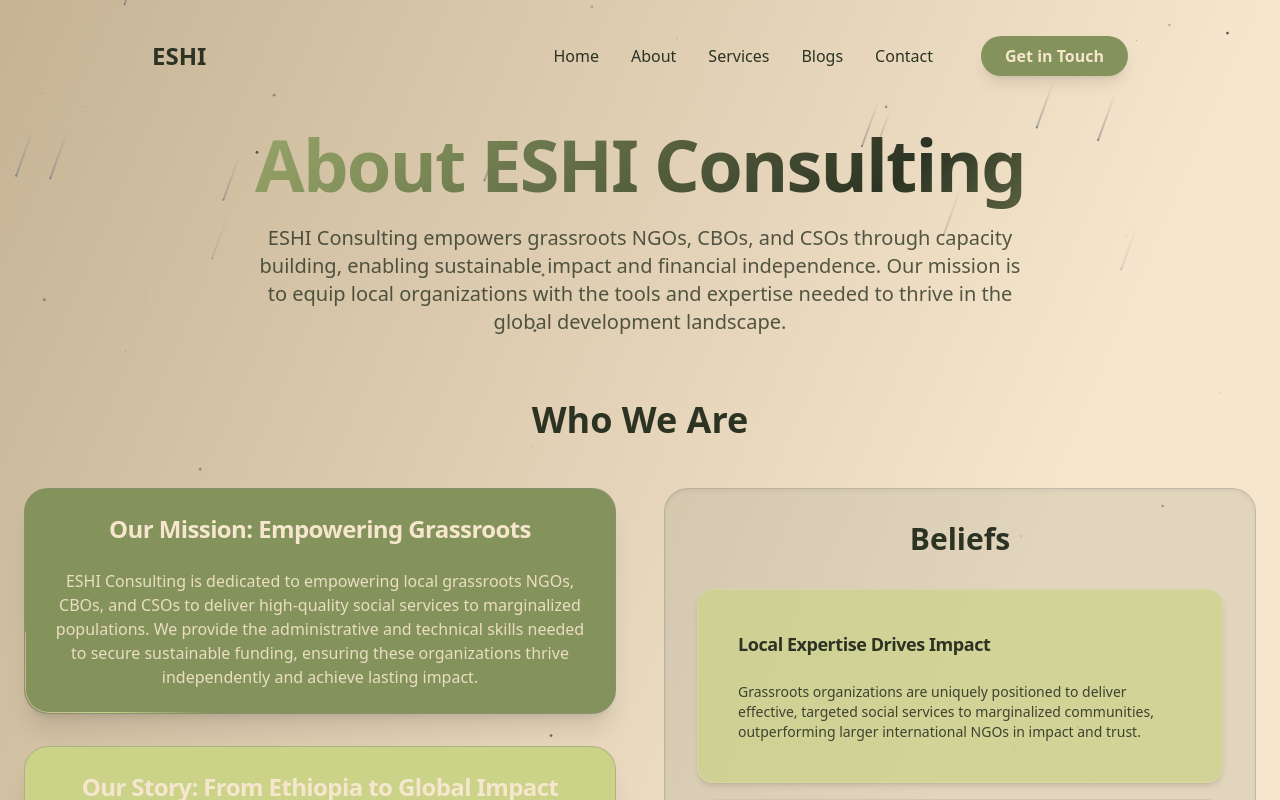
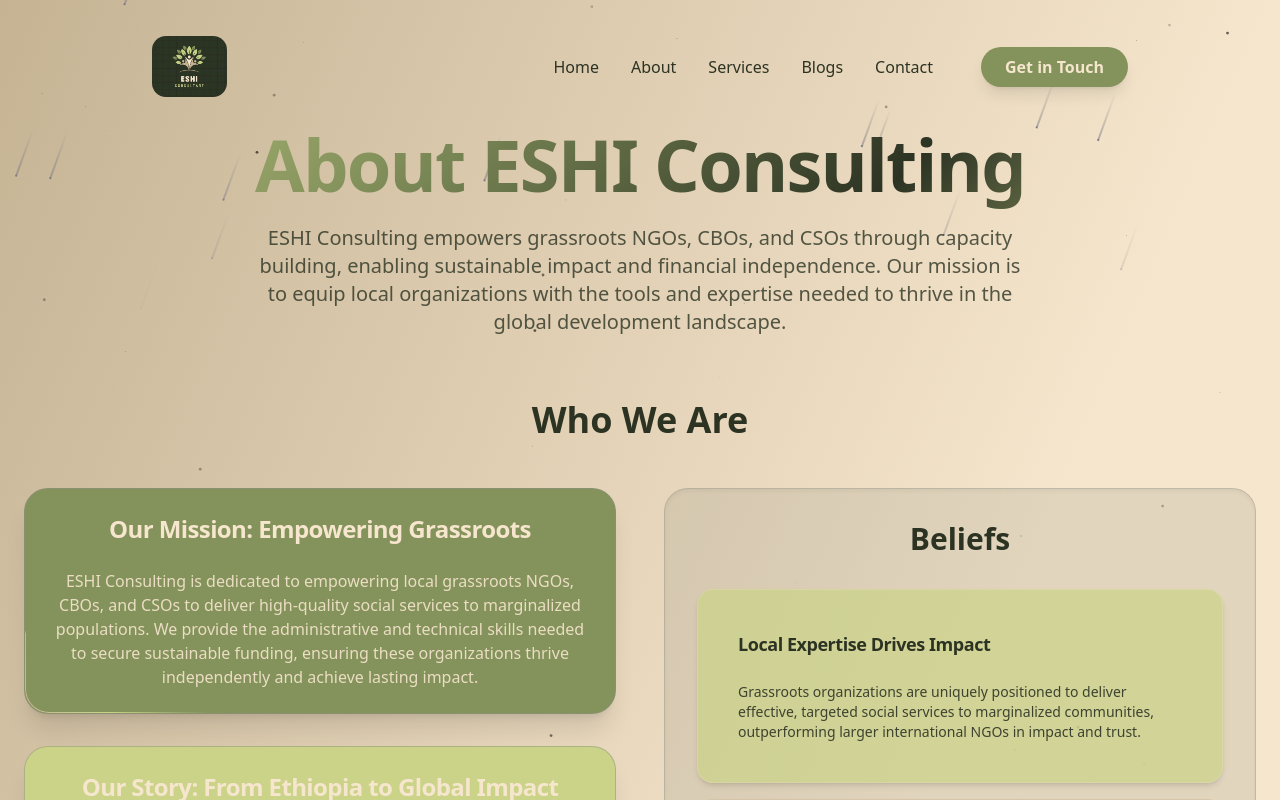
Before and after one commit to Dag-im/eshi-website, a Next.js app in the folder frontend/: page /about in a window 1280 px wide. Shown: the top 800 px of the page. Built offline with nearby package versions, Linux system fonts and the light colour scheme.

Commit message:
Refactor code structure for improved readability and maintainability

```diff
--- a/frontend/app/blogs/[slug]/page.tsx
+++ b/frontend/app/blogs/[slug]/page.tsx
@@ -191,6 +191,8 @@
           <Image
             src={blog.imageUrl}
             alt={blog.title}
+            width={800}
+            height={400}
             className="w-full h-64 md:h-96 object-cover rounded-3xl shadow-xl"
           />
         </motion.div>
--- a/frontend/app/page.tsx
+++ b/frontend/app/page.tsx
@@ -5,7 +5,7 @@
 import Services from '@/components/home/services';
 
 const heroBg = {
-  src: 'https://images.unsplash.com/photo-1708417135873-1e997cb491bc?q=80&w=1740&auto=format&fit=crop&ixlib=rb-4.1.0&ixid=M3wxMjA3fDB8MHxwaG90by1wYWdlfHx8fGVufDB8fHx8fA%3D%3D',
+  src: '/hero-bg.png',
   alt: 'ESHI Consulting background',
 };
 
--- a/frontend/components/blogs/BlogCard.tsx
+++ b/frontend/components/blogs/BlogCard.tsx
@@ -47,6 +47,7 @@
           <Image
             src={imageUrl}
             alt={title}
+            fill
             className="w-full h-full object-cover rounded-t-3xl transition-transform duration-300 group-hover:scale-110"
           />
           <div className="absolute inset-0 bg-[var(--color-avocado)]/30 transition-opacity duration-300 group-hover:opacity-60" />
--- a/frontend/components/services/ImpactSection.tsx
+++ b/frontend/components/services/ImpactSection.tsx
@@ -90,8 +90,8 @@
               <Card className="relative rounded-3xl border border-white/20 bg-white/10 backdrop-blur-xl shadow-xl hover:shadow-2xl transition-all duration-500 overflow-hidden">
                 {/* Enhanced BorderBeam */}
                 <BorderBeam
-                  size={250}
-                  duration={4 + i * 2}
+                  size={150}
+                  duration={8 + i * 2}
                   colorFrom="var(--color-avocado)"
                   colorTo="var(--color-deco)"
                   borderWidth={2}
@@ -102,6 +102,7 @@
                     <Image
                       src={org.logo}
                       alt={`${org.name} logo`}
+                      fill
                       className="absolute inset-0 w-full h-full object-cover transition-transform duration-700 group-hover:scale-110 group-hover:rotate-3"
                     />
                   </div>
--- a/frontend/components/shared/NavBar.tsx
+++ b/frontend/components/shared/NavBar.tsx
@@ -2,6 +2,7 @@
 
 import { AnimatePresence, motion } from 'framer-motion';
 import { Menu, X } from 'lucide-react';
+import Image from 'next/image';
 import Link from 'next/link';
 import { useEffect, useState } from 'react';
 
@@ -46,7 +47,14 @@
       <div className="flex justify-between items-center px-6 py-3">
         {/* Logo */}
         <div className="text-xl md:text-2xl font-bold text-[var(--color-rangitoto)]">
-          ESHI
+          <Image
+            src={'/eshi.png'}
+            alt="ESHI Consulting Logo"
+            width={75}
+            height={75}
+            priority
+            className="rounded-xl"
+          />
         </div>
 
         {/* Desktop Links */}
```
Also changed, not shown: frontend/public/eshi.png (added), frontend/public/hero-bg.png (added).
